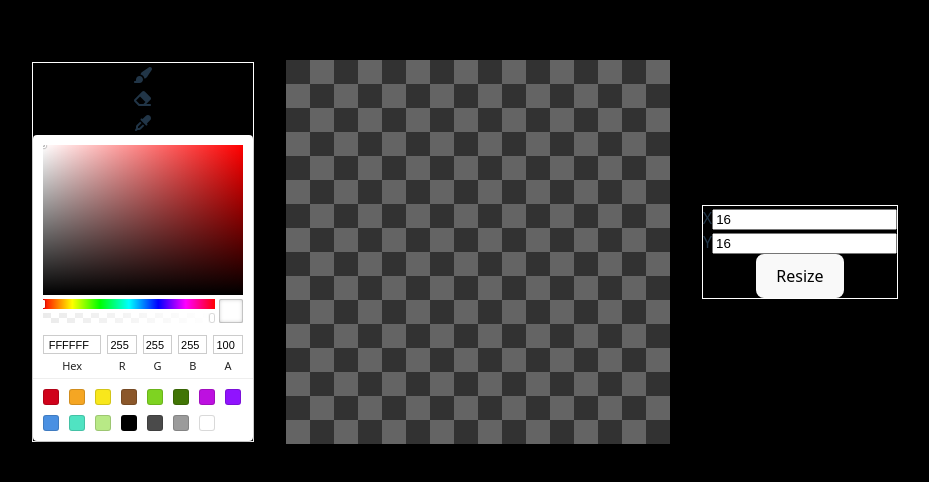
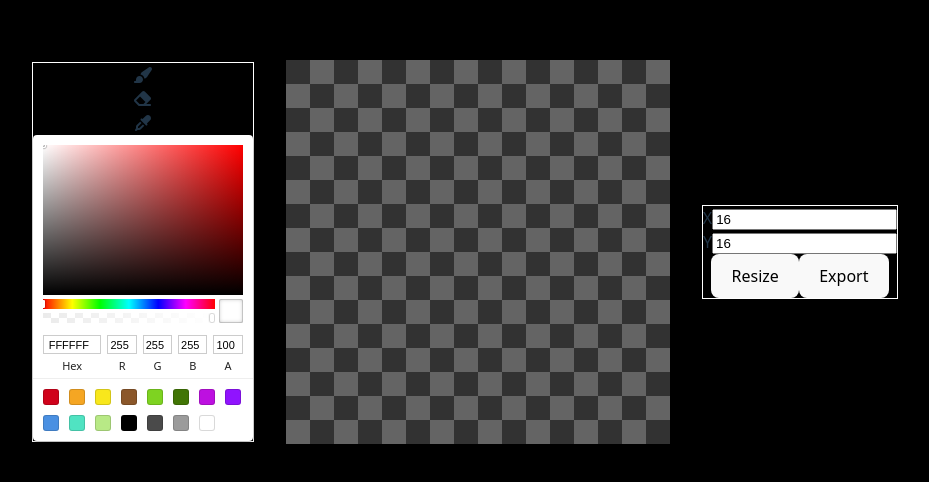
Before and after one commit to Leonardo-chagas/Pixel-Art-App, a React (Vite) app: page / in a window 1280 px wide. Shown: the part 180-662 px from the top of the page, without its empty margins (175-1104 px from the left). Built offline with nearby package versions, Linux system fonts and the light colour scheme.

Commit message:
adicionou botão e funcionalidade para exportar o canvas com a pixel art

```diff
--- a/package.json
+++ b/package.json
@@ -14,8 +14,11 @@
     "@fortawesome/free-regular-svg-icons": "^7.1.0",
     "@fortawesome/free-solid-svg-icons": "^7.1.0",
     "@fortawesome/react-fontawesome": "^3.1.1",
+    "downloadjs": "^1.4.7",
+    "html-to-image": "^1.11.13",
     "react": "^19.1.1",
     "react-color": "^2.19.3",
+    "react-component-export-image": "^1.0.6",
     "react-dom": "^19.1.1"
   },
   "devDependencies": {
--- a/src/App.tsx
+++ b/src/App.tsx
@@ -1,9 +1,13 @@
-import { useState } from 'react'
+import { useState, useRef, type RefObject, type ReactInstance } from 'react'
 import Tools from './assets/components/Tools'
 import Canvas from './assets/components/Canvas'
 import Actions from './assets/components/Actions'
 import './App.css'
 import type { ToolTypes } from './Types'
+/* import { exportComponentAsPNG } from 'react-component-export-image' */
+import * as htmlToImage from 'html-to-image'
+/* import { toPng } from 'html-to-image' */
+
 
 function App() {
   const [width, setWidth] = useState(16)
@@ -14,6 +18,7 @@ function App() {
     'Eraser': false,
     'Dropper': false,
   });
+  const canvasRef = useRef<HTMLDivElement>(null);
 
   const changeSize = (x:number, y:number) => {
     setWidth(x);
@@ -21,7 +26,6 @@ function App() {
   }
 
   const changeColor = (color:string) => {
-    console.log('changed color');
     setSelectedColor(color);
   }
 
@@ -29,11 +33,22 @@ function App() {
     setTool(newTool);
   }
 
+  const exportCanvas = () => {
+    /* const newRef = canvasRef as RefObject<ReactInstance>
+    exportComponentAsPNG(newRef); */
+    htmlToImage.toPng(canvasRef.current!).then((dataUrl) => {
+      const link = document.createElement('a')
+      link.download = 'export.png'
+      link.href = dataUrl
+      link.click()
+    })
+  }
+
   return (
     <main>
       <Tools changeColor={changeColor} selectedColor={selectedColor} tool={tool} changeTool={changeTool}/>
-      <Canvas width={width} height={height} selectedColor={selectedColor} tool={tool} changeColor={changeColor}/>
-      <Actions changeSize={changeSize}/>
+      <div ref={canvasRef}><Canvas width={width} height={height} selectedColor={selectedColor} tool={tool} changeColor={changeColor}/></div>
+      <Actions changeSize={changeSize} exportCanvas={exportCanvas}/>
     </main>
   )
 }
--- a/src/assets/components/Actions.tsx
+++ b/src/assets/components/Actions.tsx
@@ -3,10 +3,11 @@ import '../css/Container.css'
 import { useState } from 'react'
 
 type ActionsProps = {
-    'changeSize':Function
+    'changeSize':Function,
+    'exportCanvas': Function
 }
 
-function Actions({changeSize}:ActionsProps){
+function Actions({changeSize, exportCanvas}:ActionsProps){
     const [width, setWidth] = useState(16);
     const [height, setHeight] = useState(16);
 
@@ -32,6 +33,7 @@ function Actions({changeSize}:ActionsProps){
                     <input type='number' value={height} onChange={handleHeightChange}></input>
                 </div>
                 <button onClick={() => changeSize(width, height)}>Resize</button>
+                <button onClick={() => exportCanvas()}>Export</button>
             </div>
         </div>
     )
```
Also changed, not shown: 1 other file (tests, documents, lock files or other folders).
